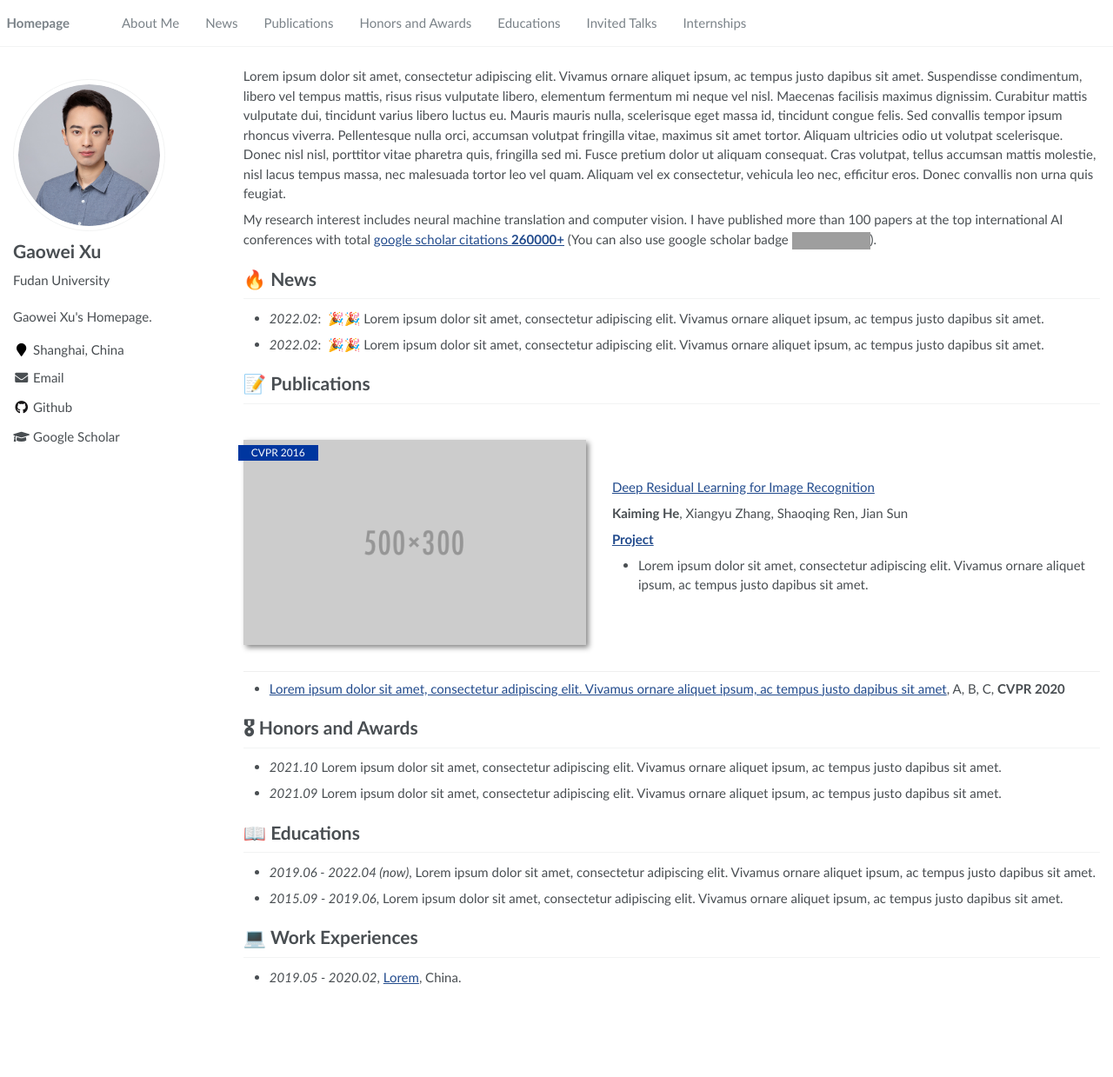
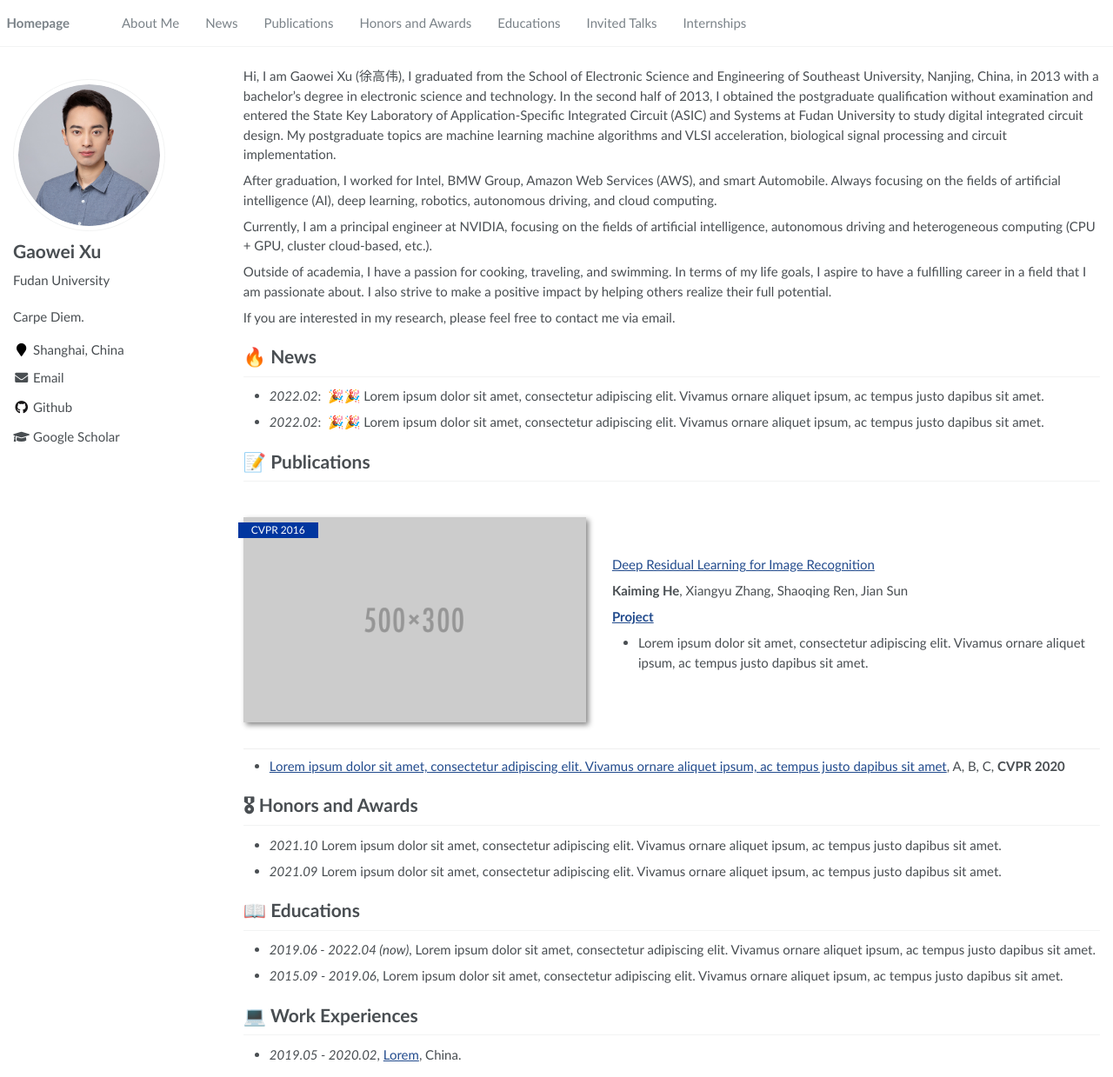
Before and after one commit to gaowexu/gaowexu.github.io, a Jekyll site: the page built from _pages/about.md, in a window 1280 px wide and 1239 px high. Shown: the whole window at 87% size. Built offline with Jekyll 4.4.1, drawn with Linux system fonts in a browser that asks for light colours; grey boxes are pictures that could not be loaded.

Commit message:
add introduction

```diff
--- a/_config.yml
+++ b/_config.yml
@@ -7,7 +7,7 @@
 
 # Site Settings
 title: "Gaowei Xu"
-description: "Gaowei Xu's Homepage. "
+description: "Carpe Diem. "
 repository: "gaowexu/gaowexu.github.io"
 google_scholar_stats_use_cdn: true
 
@@ -37,7 +37,7 @@ author:
   flickr:
   facebook:
   foursquare:
-  github: https://github.com/gaowexu # e.g., "github username"
+  github: gaowexu # e.g., "github username"
   google_plus:
   keybase:
   instagram:
--- a/_pages/about.md
+++ b/_pages/about.md
@@ -17,9 +17,15 @@ redirect_from:
 
 <span class='anchor' id='about-me'></span>
 
-Lorem ipsum dolor sit amet, consectetur adipiscing elit. Vivamus ornare aliquet ipsum, ac tempus justo dapibus sit amet. Suspendisse condimentum, libero vel tempus mattis, risus risus vulputate libero, elementum fermentum mi neque vel nisl. Maecenas facilisis maximus dignissim. Curabitur mattis vulputate dui, tincidunt varius libero luctus eu. Mauris mauris nulla, scelerisque eget massa id, tincidunt congue felis. Sed convallis tempor ipsum rhoncus viverra. Pellentesque nulla orci, accumsan volutpat fringilla vitae, maximus sit amet tortor. Aliquam ultricies odio ut volutpat scelerisque. Donec nisl nisl, porttitor vitae pharetra quis, fringilla sed mi. Fusce pretium dolor ut aliquam consequat. Cras volutpat, tellus accumsan mattis molestie, nisl lacus tempus massa, nec malesuada tortor leo vel quam. Aliquam vel ex consectetur, vehicula leo nec, efficitur eros. Donec convallis non urna quis feugiat.
+Hi, I am Gaowei Xu (徐高伟), I graduated from the School of Electronic Science and Engineering of Southeast University, Nanjing, China, in 2013 with a bachelor's degree in electronic science and technology. In the second half of 2013, I obtained the postgraduate qualification without examination and entered the State Key Laboratory of Application-Specific Integrated Circuit (ASIC) and Systems at Fudan University to study digital integrated circuit design. My postgraduate topics are machine learning machine algorithms and VLSI acceleration, biological signal processing and circuit implementation.
 
-My research interest includes neural machine translation and computer vision. I have published more than 100 papers at the top international AI conferences with total <a href='https://scholar.google.com/citations?user=DhtAFkwAAAAJ'>google scholar citations <strong><span id='total_cit'>260000+</span></strong></a> (You can also use google scholar badge <a href='https://scholar.google.com/citations?user=DhtAFkwAAAAJ'><img src="https://img.shields.io/endpoint?url={{ url | url_encode }}&logo=Google%20Scholar&labelColor=f6f6f6&color=9cf&style=flat&label=citations"></a>).
+After graduation, I worked for Intel, BMW Group, Amazon Web Services (AWS), and smart Automobile. Always focusing on the fields of artificial intelligence (AI), deep learning, robotics, autonomous driving, and cloud computing.
+
+Currently, I am a principal engineer at NVIDIA, focusing on the fields of artificial intelligence, autonomous driving and heterogeneous computing (CPU + GPU, cluster cloud-based, etc.).
+
+Outside of academia, I have a passion for cooking, traveling, and swimming. In terms of my life goals, I aspire to have a fulfilling career in a field that I am passionate about. I also strive to make a positive impact by helping others realize their full potential.
+
+If you are interested in my research, please feel free to contact me via email.
 
 # 🔥 News
 
```
